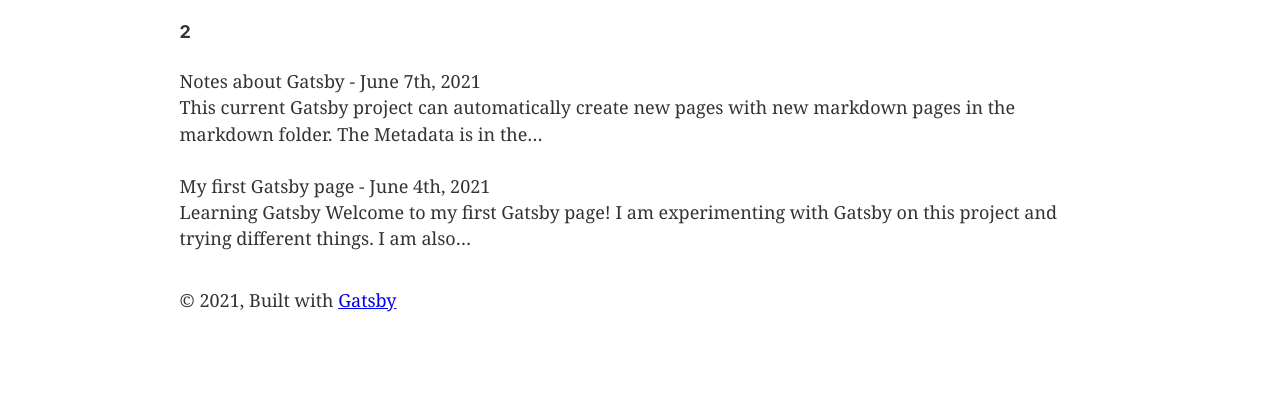
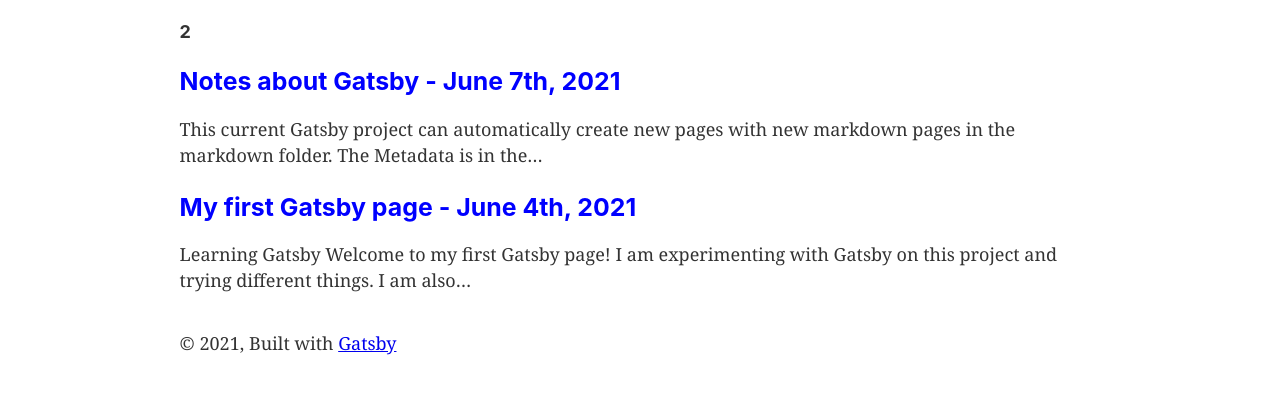
Before and after one commit to Thewa55/Gatsby-Blog, a Gatsby site: page / in a window 1280 px wide. Shown: the part 171-564 px from the top of the page. Built offline with nearby package versions, Linux system fonts and the light colour scheme; Gatsby itself is replaced by a stand-in of ours.

Commit message:
Added gatsby styled components, added links to the page to render each blog post and added to graphql query in index

```diff
--- a/gatsby-config.js
+++ b/gatsby-config.js
@@ -39,6 +39,7 @@
       },
     },
     `gatsby-plugin-gatsby-cloud`,
+    `gatsby-plugin-styled-components`,
     // this (optional) plugin enables Progressive Web App + Offline functionality
     // To learn more, visit: https://gatsby.dev/offline
     // `gatsby-plugin-offline`,
--- a/package.json
+++ b/package.json
@@ -5,6 +5,7 @@
   "version": "0.1.0",
   "author": "Kyle Mathews <mathews.kyle@gmail.com>",
   "dependencies": {
+    "babel-plugin-styled-components": "^1.12.0",
     "gatsby": "^3.6.2",
     "gatsby-plugin-gatsby-cloud": "^2.6.1",
     "gatsby-plugin-image": "^1.6.0",
@@ -12,13 +13,15 @@
     "gatsby-plugin-offline": "^4.6.0",
     "gatsby-plugin-react-helmet": "^4.6.0",
     "gatsby-plugin-sharp": "^3.6.0",
+    "gatsby-plugin-styled-components": "^4.7.0",
     "gatsby-source-filesystem": "^3.6.0",
     "gatsby-transformer-remark": "^4.3.0",
     "gatsby-transformer-sharp": "^3.6.0",
     "prop-types": "^15.7.2",
     "react": "^17.0.1",
     "react-dom": "^17.0.1",
-    "react-helmet": "^6.1.0"
+    "react-helmet": "^6.1.0",
+    "styled-components": "^5.3.0"
   },
   "devDependencies": {
     "prettier": "2.2.1"
--- a/src/pages/index.js
+++ b/src/pages/index.js
@@ -1,9 +1,18 @@
 import * as React from "react"
 import { graphql, Link } from "gatsby"
+import styled from 'styled-components'
 // import { StaticImage } from "gatsby-plugin-image"
 
 import Layout from "../components/layout"
 import Seo from "../components/seo"
+
+const BlogLink = styled(Link)`
+  text-decoration: none;
+`
+const BlogTitle = styled.h3`
+  margin-bottom: 20px;
+  color: blue
+`
 
 export default ({ data }) => {
 
@@ -18,7 +27,11 @@
     {
       data.allMarkdownRemark.edges.map(({node})=> (
         <div key={node.id}>
-          <span>{node.frontmatter.title} - {node.frontmatter.date}</span>
+          <BlogLink to={node.fields.slug}>
+            <BlogTitle>
+              {node.frontmatter.title} - {node.frontmatter.date}
+            </BlogTitle>
+          </BlogLink>
           <p>{node.excerpt}</p>
         </div>))
     }
@@ -26,12 +39,16 @@
 </Layout>
 )}
 
+//the sort will sort the field specifiec and by what order.
 export const query = graphql`
 query MyQuery {
   allMarkdownRemark(sort: {fields: [frontmatter___date],order: DESC}) {
     edges {
       node {
         id
+        fields{
+          slug
+        }
         frontmatter {
           date
           title
```
Also changed, not shown: 1 other file.
